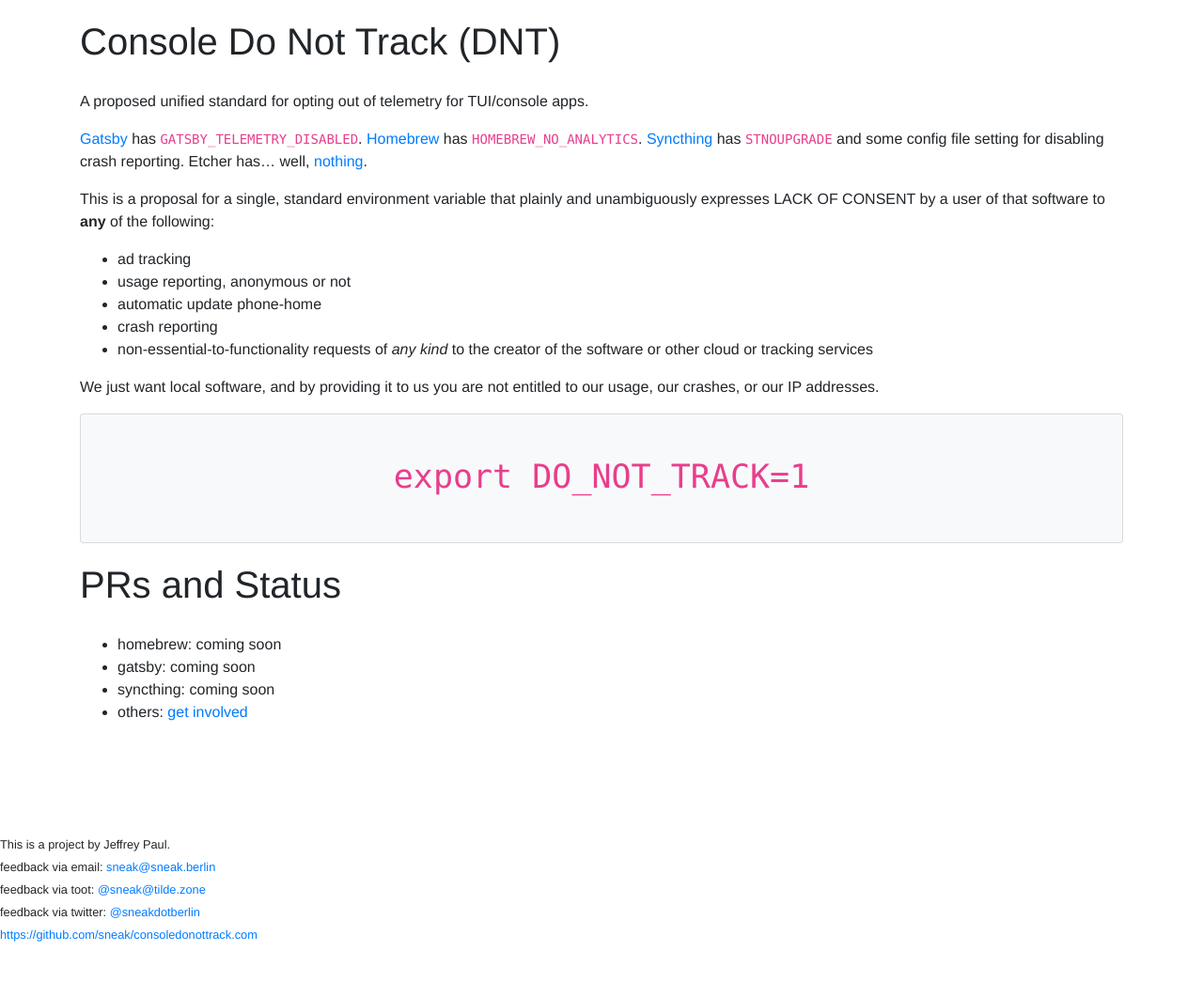
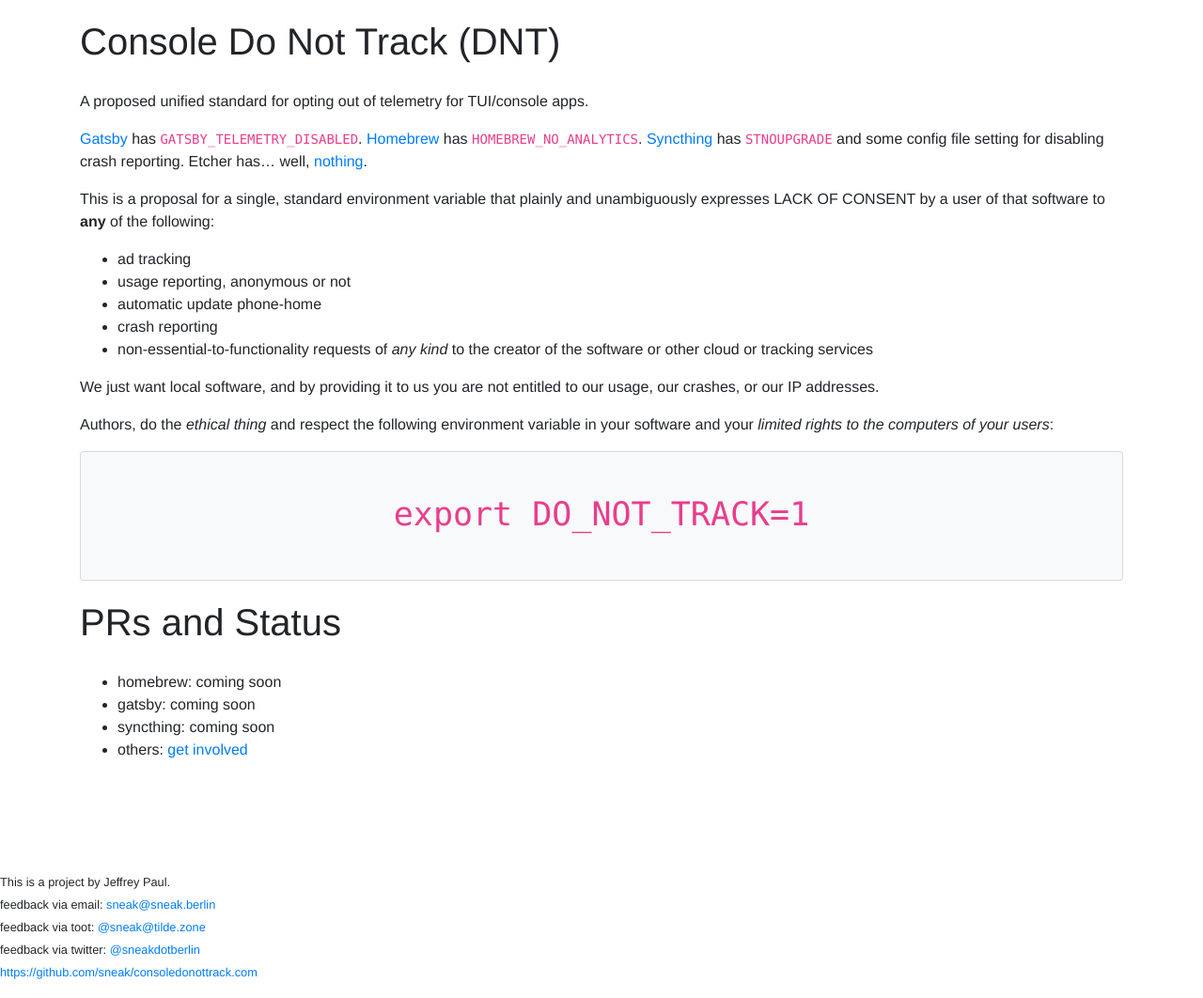
Before and after one commit to muescha/consoledonottrack.com, a Jekyll site: the page built from index.markdown, in a window 1280 px wide. Shown: the whole page at 94% size. Built offline with Jekyll 4.4.1, drawn with Linux system fonts in a browser that asks for light colours; our own code applies the rules of GitHub Pages for plain Markdown files; before the commit the page ends 1022 px from its top, so only the background shows below that.

Commit message:
add copy

```diff
--- a/index.markdown
+++ b/index.markdown
@@ -27,6 +27,10 @@
 We just want local software, and by providing it to us you are not entitled
 to our usage, our crashes, or our IP addresses.
 
+Authors, do the *ethical thing* and respect the following environment
+variable in your software and your *limited rights to the computers of your
+users*:
+
 <div class="card card-body bg-light text-center">
     <h1><code>export DO_NOT_TRACK=1</code></h1>
 </div>
```
